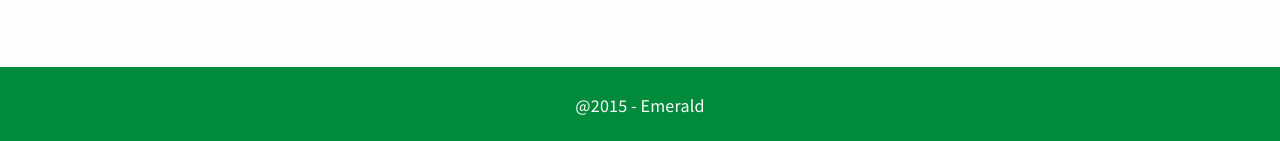
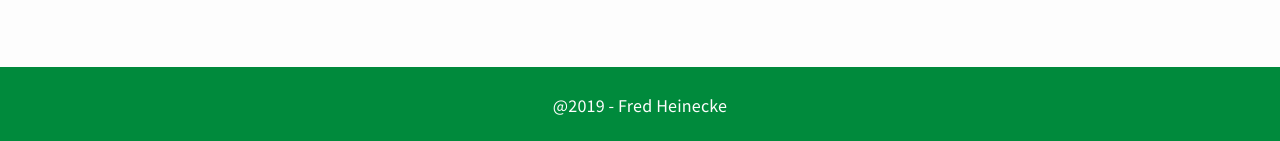
Before and after one commit to solidDoWant/solidDoWant.github.io, a Jekyll site: the page built from index.html, in a window 1280 px wide and 900 px high, scrolled down 1703 px. Shown: the part 756-897 px from the top of the window. Built offline with Jekyll 4.4.1, drawn with Linux system fonts in a browser that asks for light colours; the list of posts is cut into pages by our own code.

Commit message:
Updated footer

```diff
--- a/_includes/footer.html
+++ b/_includes/footer.html
@@ -1 +1 @@
-<footer class="footer"><span>@2015 - Emerald</span></footer>
+<footer class="footer"><span>@2019 - Fred Heinecke</span></footer>
```
